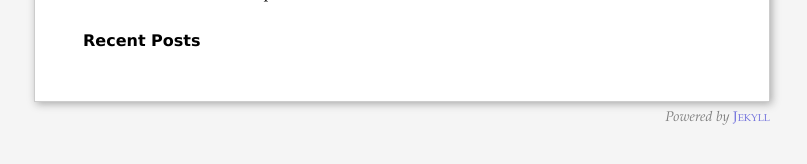
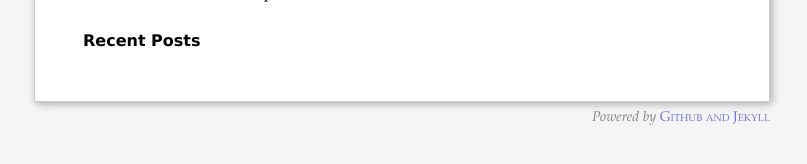
Before and after one commit to cestella/cestella.github.io, a Jekyll site: the page built from index.markdown, in a window 1280 px wide. Shown: the part 234-398 px from the top of the page, without its empty margins (238-1045 px from the left). Built offline with Jekyll 4.4.1, drawn with Linux system fonts in a browser that asks for light colours; Markdown is read by kramdown in place of the engine named in the settings; comment, search, counter and statistics services are not loaded.

Commit message:
Updating default

```diff
--- a/_layouts/default.html
+++ b/_layouts/default.html
@@ -36,7 +36,7 @@
 	<address>
 		<span class="engine">
 			Powered by
-			<a href="http://github.com/cestella/Casey-s-Public-Blog/" title="A static, minimalist CMS">Jekyll</a>
+			<a href="http://github.com/cestella/cestella.github.io" title="A static, minimalist CMS">Github and Jekyll</a>
 		</span>
 	</address>
   </div>
```
